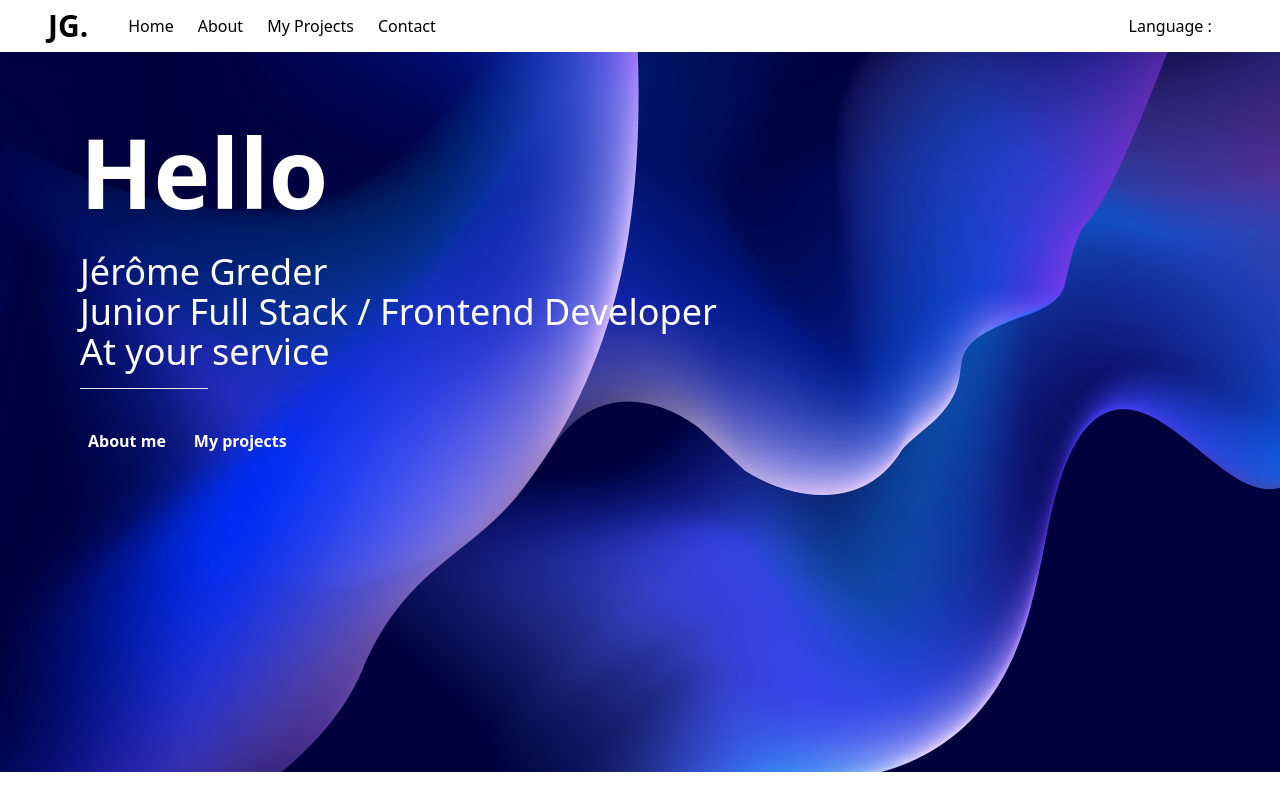
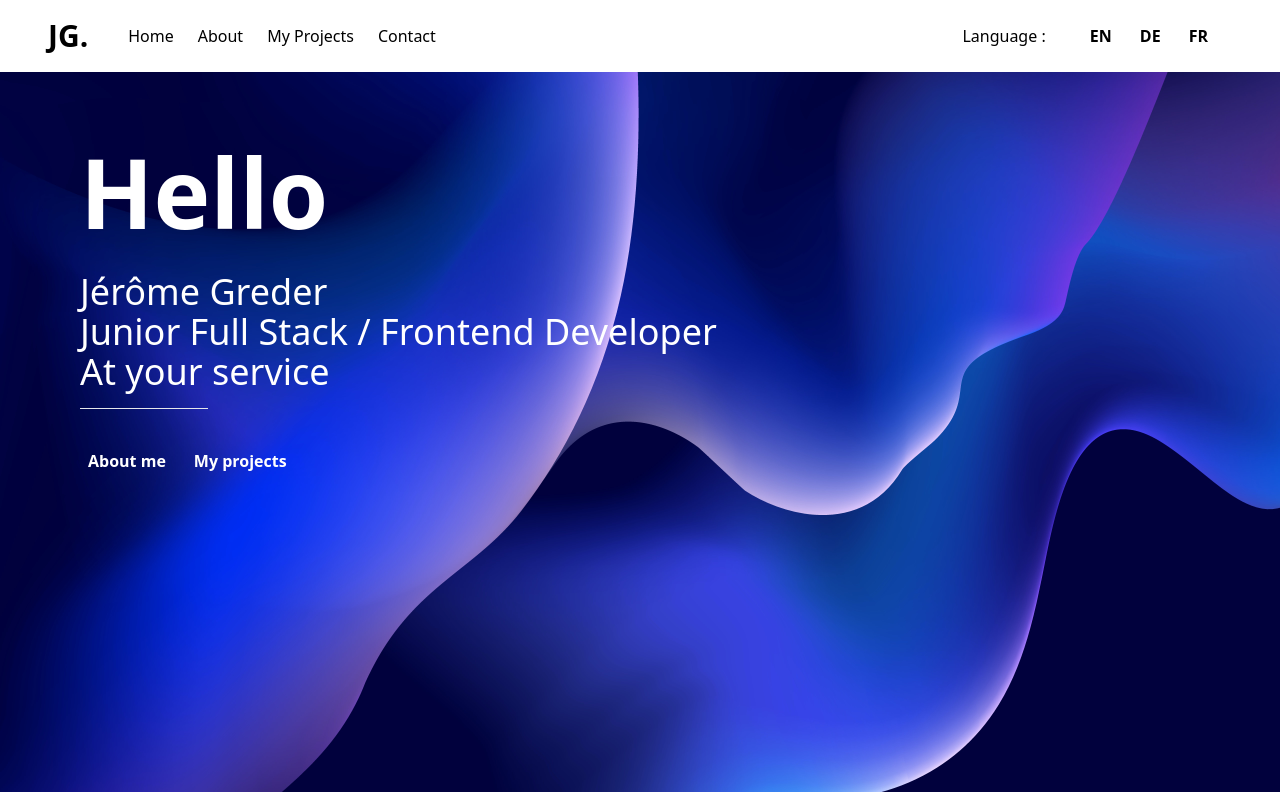
Before and after one commit to Glados1998/jerome-greder-web-portfolio-client, a Next.js app: page /en in a window 1280 px wide. Shown: the top 800 px of the page. Built offline with nearby package versions, Linux system fonts and the light colour scheme.

Commit message:
Refactor locale switcher to improve simplicity
Refactored `LocaleSwitcher` component to use a more straightforward locales array and streamlined Link component. Additionally, updated `header.tsx` to consistently render the `LocaleSwitcher` component without unnecessary comments.

```diff
--- a/src/app/[locale]/components/header.tsx
+++ b/src/app/[locale]/components/header.tsx
@@ -57,9 +57,9 @@ export default  function Header() {
                             </Menu.Item>
                         ))}
                         <Menu.Item as={Fragment}>
-{/*
+
                             <LocaleSwitcher/>
-*/}
+
                         </Menu.Item>
                     </Menu.Items>
                 </Menu>
@@ -69,9 +69,7 @@ export default  function Header() {
                         {t('language')} :&nbsp;
                     </span>
                     <div>
-{/*
                         <LocaleSwitcher/>
-*/}
                     </div>
                 </div>
             </nav>
--- a/src/app/[locale]/components/locale-switcher.tsx
+++ b/src/app/[locale]/components/locale-switcher.tsx
@@ -1,28 +1,25 @@
 
-import Link from 'next/link'
-import {usePathname} from 'next/navigation'
-import {i18n} from "../../../../i18.donfig.mjs";
+import {Link} from "@/navigation";
+
+const locales = [
+    {label: "en", locale: 'en'},
+    {label: "de", locale: 'de'},
+    {label: "fr", locale: 'fr'},
+]
 
 export default function LocaleSwitcher() {
-    const pathName = usePathname()
-
-    const redirectedPathName = (locale: string) => {
-        if (!pathName) return '/'
-        const segments = pathName.split('/')
-        segments[1] = locale
-        return segments.join('/')
-    }
 
     return (
         <ul className='flex gap-x-3 p-4 justify-between'>
-            {i18n.locales.map(locale => {
+            {locales.map(locale => {
                 return (
-                    <li key={locale}>
+                    <li key={locale.locale}>
                         <Link
-                            href={redirectedPathName(locale)}
+                            href={"/"}
+                            locale={locale.locale}
                             className='btn'
                         >
-                            {locale.toUpperCase()}
+                            {locale.label.toUpperCase()}
                         </Link>
                     </li>
                 )
```
